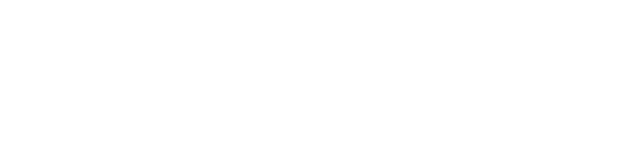
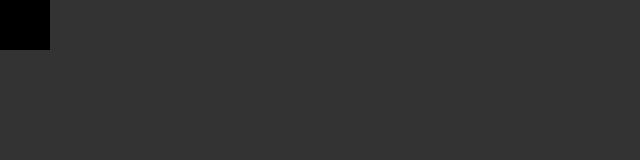
Before and after one commit to alexportz/tibia_map_editor, a plain HTML site: page index.html in a window 1280 px wide. Shown: the whole page, without its empty margins (0-640 px from the left). Drawn offline with Linux system fonts and the light colour scheme.

Commit message:
Criando o primeiro desenho em Canva

```diff
--- a/index.html
+++ b/index.html
@@ -4,8 +4,33 @@
     <meta charset="UTF-8">
     <meta name="viewport" content="width=device-width, initial-scale=1.0">
     <title>Mapa Editor - Tibia Javascript</title>
+
+    <style type="text/css">
+        body {
+            background:#333;
+            margin:0;
+            padding:0;
+            overflow: hidden;
+        }
+    </style>
+
 </head>
 <body>
+    <canvas id="mapa"></canvas>
 
+
+    <script>
+        //DEFINE AS VARIAVEIS DO CANVAS
+        const cnv = document.querySelector("#mapa");
+        const ctx = cnv.getContext("2d");
+
+        //DEFINE O TAMANHO DO CANVAS
+        cnv.width = innerWidth;
+        cnv.height = innerHeight;
+
+        //CRIANDO MEU PRIMEIRO DESENHO
+        ctx.fillRect(0, 0, 50, 50);
+
+    </script>
 </body>
 </html>
```
